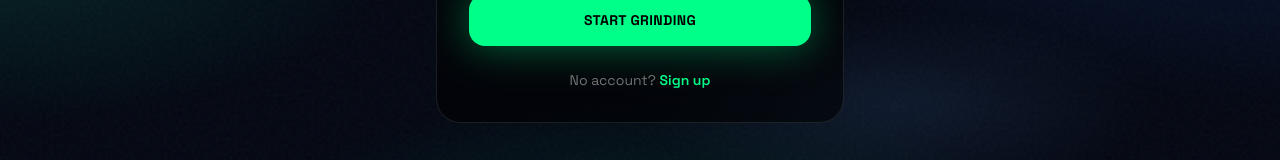
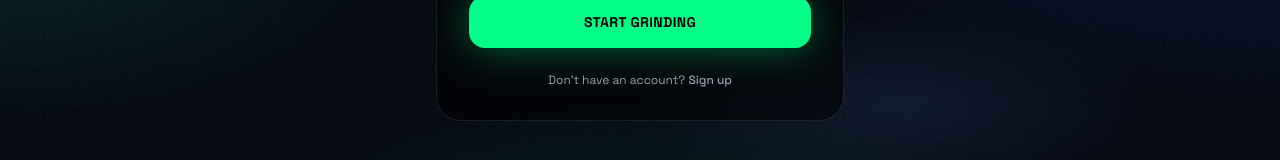
Before and after one commit to DilanBertrand/Tintomi, a React (Vite) app: page / in a window 1280 px wide. Both pictures are taken after a click on the button "LOGIN / SIGN UP". Shown: the part 534-694 px from the top of the page. Built offline with nearby package versions, Linux system fonts and the light colour scheme; no server answers.

Commit message:
UX: added existing account check and redirect links

```diff
--- a/src/contexts/AuthContext.tsx
+++ b/src/contexts/AuthContext.tsx
@@ -17,7 +17,7 @@ function formatAuthError(error: AuthError): string {
 }
 
 export type SignUpResult =
-  | { error: string; needsEmailConfirmation?: undefined }
+  | { error: string; code?: string; needsEmailConfirmation?: undefined }
   | { error: null; needsEmailConfirmation?: boolean }
 
 type AuthContextValue = {
@@ -93,7 +93,7 @@ export function AuthProvider({ children }: { children: ReactNode }) {
 
   const signUp = useCallback(async (email: string, password: string) => {
     const { data, error } = await supabase.auth.signUp({ email: email.trim(), password })
-    if (error) return { error: error.message || 'Could not create account.' }
+    if (error) return { error: error.message || 'Could not create account.', code: error.code }
     if (!data.session) return { error: null, needsEmailConfirmation: true }
     return { error: null }
   }, [])
--- a/src/pages/Login.tsx
+++ b/src/pages/Login.tsx
@@ -119,15 +119,18 @@ export function Login({ onBack, onSwitchToSignUp }: LoginProps) {
             </button>
           </form>
 
-          <p className="mt-6 text-center text-sm text-neutral-500">
-            No account?{' '}
-            <button
-              type="button"
-              onClick={onSwitchToSignUp}
-              className="font-semibold text-[#00FF88] underline-offset-2 transition hover:underline"
+          <p className="mt-6 text-center text-xs text-gray-400">
+            Don&apos;t have an account?{' '}
+            <a
+              href="/signup"
+              onClick={(e) => {
+                e.preventDefault()
+                onSwitchToSignUp()
+              }}
+              className="font-medium text-gray-400 underline-offset-2 transition hover:text-cyan-400 hover:underline"
             >
               Sign up
-            </button>
+            </a>
           </p>
         </motion.div>
       </div>
--- a/src/pages/SignUp.tsx
+++ b/src/pages/SignUp.tsx
@@ -5,6 +5,22 @@ import { useAuth } from '../contexts/AuthContext'
 import { MeshBackdrop } from '../components/MeshBackdrop'
 
 const head = "font-['Space_Grotesk',system-ui,sans-serif] font-bold uppercase tracking-tight"
+
+const DUPLICATE_ACCOUNT_MESSAGE =
+  'It looks like you already have an account! Try logging in instead.'
+
+function looksLikeDuplicateSignupError(message: string): boolean {
+  const m = message.toLowerCase()
+  return (
+    m.includes('already registered') ||
+    m.includes('already been registered') ||
+    m.includes('user already exists') ||
+    m.includes('email address is already') ||
+    m.includes('address is already registered') ||
+    m.includes('user already registered') ||
+    (m.includes('duplicate') && (m.includes('user') || m.includes('email') || m.includes('key')))
+  )
+}
 
 type SignUpProps = {
   onBack: () => void
@@ -27,7 +43,11 @@ export function SignUp({ onBack, onSwitchToLogin }: SignUpProps) {
     const result = await signUp(email, password)
     setSubmitting(false)
     if (result.error) {
-      setError(result.error)
+      const duplicate =
+        looksLikeDuplicateSignupError(result.error) ||
+        result.code === 'user_already_exists' ||
+        result.code === 'identity_already_exists'
+      setError(duplicate ? DUPLICATE_ACCOUNT_MESSAGE : result.error)
       return
     }
     if (result.needsEmailConfirmation) {
@@ -123,15 +143,18 @@ export function SignUp({ onBack, onSwitchToLogin }: SignUpProps) {
             </button>
           </form>
 
-          <p className="mt-6 text-center text-xs text-neutral-600 sm:text-sm">
+          <p className="mt-6 text-center text-xs text-gray-400">
             Already have an account?{' '}
-            <button
-              type="button"
-              onClick={onSwitchToLogin}
-              className="text-neutral-400 underline-offset-2 transition hover:text-[#00FF88] hover:underline"
+            <a
+              href="/login"
+              onClick={(e) => {
+                e.preventDefault()
+                onSwitchToLogin()
+              }}
+              className="font-medium text-gray-400 underline-offset-2 transition hover:text-cyan-400 hover:underline"
             >
               Log in
-            </button>
+            </a>
           </p>
         </motion.div>
       </div>
```
